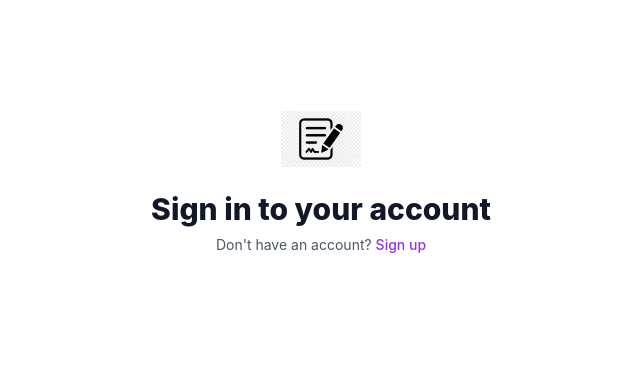
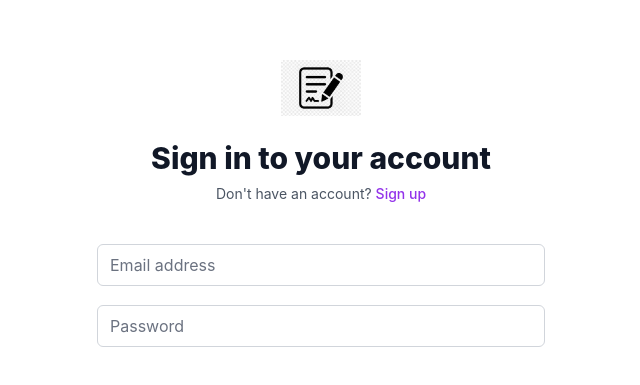
Before and after one commit to SafeTorpedo/DevJams22, a React (Create React App) app: page / in a window 1280 px wide. Shown: the part 197-582 px from the top of the page, without its empty margins (319-959 px from the left). Built offline with nearby package versions, Linux system fonts and the light colour scheme.

Commit message:
Added login page form

```diff
--- /dev/null
+++ b/src/components/Input.jsx
@@ -0,0 +1,37 @@
+import React from "react";
+
+const fixedInputClass =
+    "rounded-md appearance-none relative block w-full px-3 py-2 border border-gray-300 placeholder-gray-500 text-gray-900 focus:outline-none focus:ring-purple-500 focus:border-purple-500 focus:z-10 sm:text-sm";
+
+const Input = ({
+    handleChange,
+    value,
+    labelText,
+    labelFor,
+    id,
+    name,
+    type,
+    isRequired = false,
+    placeholder,
+    customClass,
+}) => {
+    return (
+        <div className="my-5">
+            <label htmlFor={labelFor} className="sr-only">
+                {labelText}
+            </label>
+            <input
+                onChange={handleChange}
+                value={value}
+                id={id}
+                name={name}
+                type={type}
+                required={isRequired}
+                className={fixedInputClass + customClass}
+                placeholder={placeholder}
+            />
+        </div>
+    );
+};
+
+export default Input;
--- a/src/components/Login.jsx
+++ b/src/components/Login.jsx
@@ -1,5 +1,6 @@
 import React from "react";
 import Header from "./Header";
+import Loginform from "./Loginform";
 
 const Login = () => {
     return (
@@ -10,6 +11,7 @@ const Login = () => {
                 linkName="Sign up"
                 link="/signup"
             />
+            <Loginform />
         </>
     );
 };
--- /dev/null
+++ b/src/components/Loginform.jsx
@@ -0,0 +1,39 @@
+import { React, useState } from "react";
+import { loginFields } from "./formFields";
+import Input from "./Input";
+
+const fields = loginFields;
+let fieldsState = {};
+fields.forEach((field) => (fieldsState[field.id] = ""));
+
+const Loginform = () => {
+    const [loginState, setLoginState] = useState(fieldsState);
+
+    const handleChange = (e) => {
+        const { name, value } = e.target;
+        setLoginState({ ...loginState, [name]: value });
+    };
+
+    return (
+        <form className="mt-8 space-y-6">
+            <div className="-space-y-px">
+                {fields.map((field) => (
+                    <Input
+                        key={field.id}
+                        handleChange={handleChange}
+                        value={loginState[field.id]}
+                        labelText={field.labelText}
+                        labelFor={field.labelFor}
+                        id={field.id}
+                        name={field.name}
+                        type={field.type}
+                        isRequired={field.isRequired}
+                        placeholder={field.placeholder}
+                    />
+                ))}
+            </div>
+        </form>
+    );
+};
+
+export default Loginform;
```
